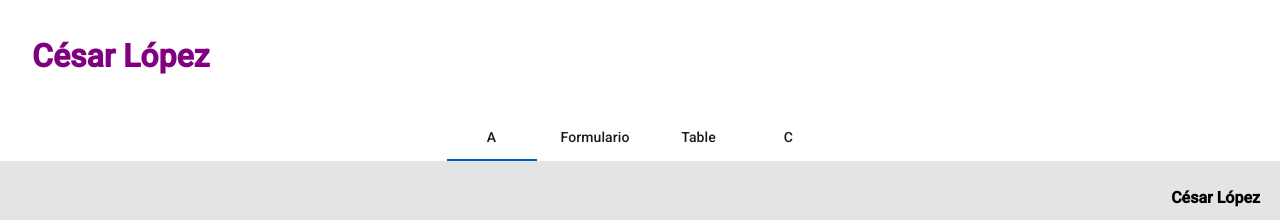
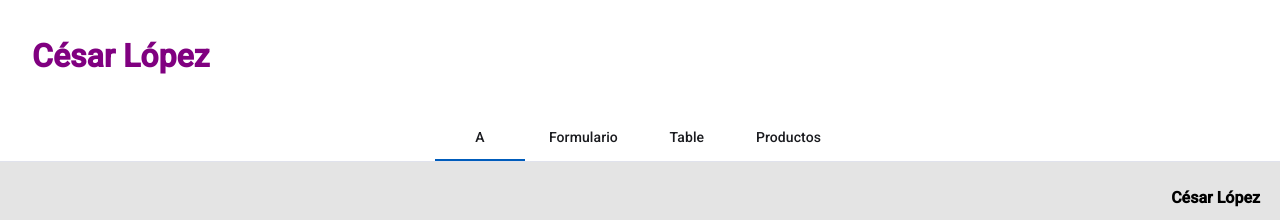
Before and after one commit to CesarLope-z/Angular-Material, an Angular app: page /client in a window 1280 px wide. Shown: the top 220 px of the page. Built offline with nearby package versions, Linux system fonts and the light colour scheme.

Commit message:
First part tables of product

```diff
--- a/src/app/client/home/home.component.html
+++ b/src/app/client/home/home.component.html
@@ -12,7 +12,7 @@
         <mat-tab label="Table">
             <app-table></app-table>
         </mat-tab>
-        <mat-tab label="C">
+        <mat-tab label="Productos">
             <app-productos></app-productos>
         </mat-tab>
     </mat-tab-group>
--- a/src/app/toggle1/productos/productos.component.html
+++ b/src/app/toggle1/productos/productos.component.html
@@ -35,10 +35,17 @@
             </td>
         </ng-container>
 
+        <ng-container  matColumnDef="imprevisto">
+            <th mat-header-cell *matHeaderCellDef> imprevisto </th>
+            <td mat-cell *matCellDef="let element" >
+                <input class="input" [(ngModel)]="element.imprevisto" type="number">
+            </td>
+        </ng-container>
+
         <ng-container  matColumnDef="precioTotal">
             <th mat-header-cell *matHeaderCellDef> precio Total </th>
             <td mat-cell *matCellDef="let element" >
-                <p  class="total">$ {{element.cantidad*element.precioUnitario}}</p>
+                <p  class="total">$ {{element.cantidad*element.precioUnitario+element.imprevisto}}</p>
             </td>
         </ng-container>
 
--- a/src/app/toggle1/productos/productos.component.ts
+++ b/src/app/toggle1/productos/productos.component.ts
@@ -7,6 +7,7 @@ export interface Productos {
   producto: string;
   cantidad: number;
   precioUnitario: number;
+  imprevisto: number;
   precioTotal: number;
 }
 const productos: Productos[] = [
@@ -14,18 +15,21 @@ const productos: Productos[] = [
     producto: "Producto 1",
     cantidad: 0,
     precioUnitario: 1,
+    imprevisto: 0,
     precioTotal: 0
   },
   {
     producto: "Producto 2",
     cantidad: 10,
     precioUnitario: 1,
+    imprevisto: 0,
     precioTotal: 0
   },
   {
     producto: "Producto 3",
     cantidad: 1,
     precioUnitario: 1,
+    imprevisto: 0,
     precioTotal: 0
   }
 ]
@@ -38,7 +42,7 @@ const productos: Productos[] = [
 })
 export class ProductosComponent {
 
-  columnas: string[] = ['producto', 'cantidad', 'precioUnitario', 'precioTotal']
+  columnas: string[] = ['producto', 'cantidad', 'precioUnitario', 'imprevisto', 'precioTotal']
   dataSource = productos;
 
   sumarTotal(){
```
